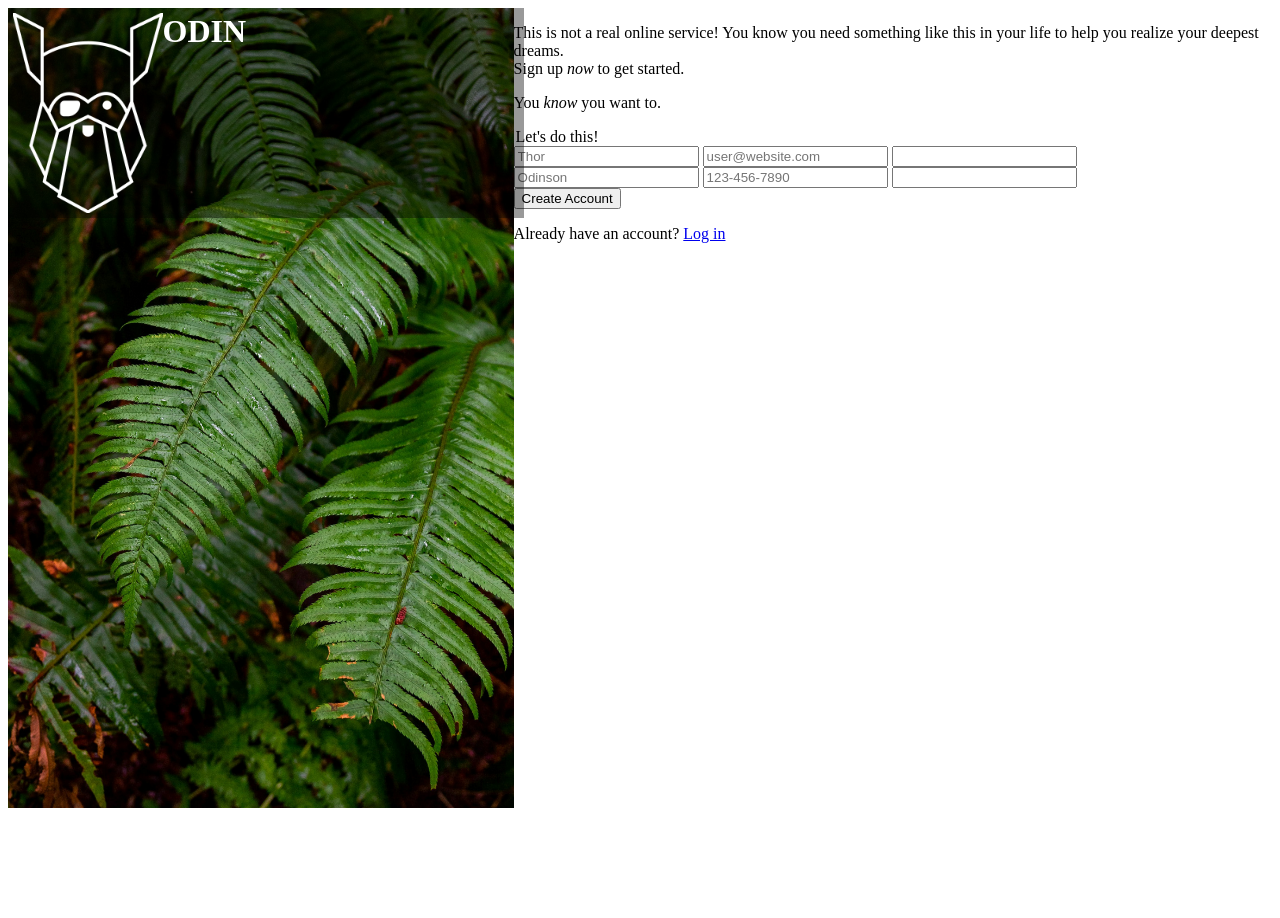
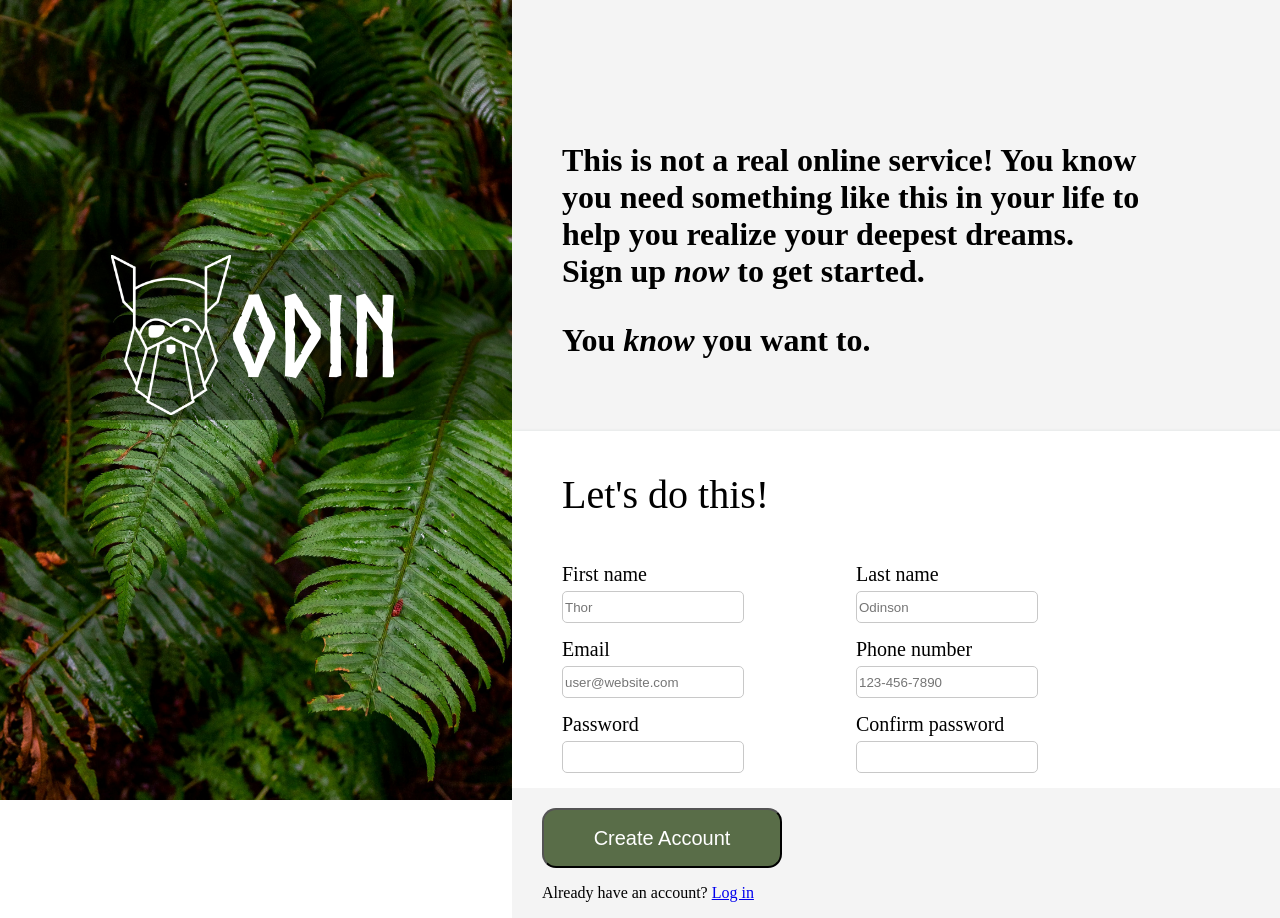
Before and after one commit to nathanruesch/odin-sign-up, a plain HTML site: page index.html in a window 1280 px wide. Before the commit the page ends 816 px from the top, so only its background shows below. Drawn offline with Linux system fonts and the light colour scheme.

Commit message:
finished html and css

```diff
--- a/index.html
+++ b/index.html
@@ -21,22 +21,28 @@
                 <p>You <span class='italic-text'>know</span> you want to.</p>
             </div>
             <div id="form-container">
+                <p id="form-legend">Let's do this!</p>
                 <form action="index.html" method="post" id="main-form">
-                    <legend>Let's do this!</legend>
                     <div class="form-div">
+                        <label for="first-name">First name</label>
                         <input type="text" name="first-name" placeholder="Thor">
+                        <label for="email">Email</label>
                         <input type="email" name="email" placeholder="user@website.com">
-                        <input type="password" name="password">
+                        <label for="password">Password</label>
+                        <input type="password" name="password" pattern="(?=.*[A-Z])(?=.*[a-z])(?=.*\d)(?=.*[@$!%*?&])[A-Za-z\d@$!%*?&]{6}">
                     </div>
                     <div class="form-div">
+                        <label for="last-name">Last name</label>
                         <input type="text" name="last-name" placeholder="Odinson">
+                        <label for="phone-number">Phone number</label>
                         <input type="text" name="phone-number" placeholder="123-456-7890">
-                        <input type="password" name="confirm-password">
+                        <label for="confirm-password">Confirm password</label>
+                        <input type="password" name="confirm-password" class="form-password" pattern="(?=.*[A-Z])(?=.*[a-z])(?=.*\d)(?=.*[@$!%*?&])[A-Za-z\d@$!%*?&]{6}">
                     </div>
-                    <button type="submit" id="create-account-button">Create Account</button>
                 </form>
             </div>
             <div id="footer-container">
+                <button type="submit" id="create-account-button" form="main-form">Create Account</button>
                 <p>Already have an account? <a href="index.html">Log in</a></p>
             </div>
         </div>
--- a/style.css
+++ b/style.css
@@ -1,5 +1,17 @@
+@font-face {
+    font-family: NorseBold;
+    src: url("fonts/Norse-Bold.otf") format("opentype");
+}
+
 :root {
     --info-container-size: 60vw;
+    --info-container-bg: rgb(244, 244, 244);
+}
+
+body {
+    padding: 0;
+    margin: 0;
+    border: 0;
 }
 
 #main-container {
@@ -23,27 +35,27 @@
     float: left;
     position: absolute;
     left: 0px;
-    top: 0px;
+    right: 0px;
+    top: 250px;
     z-index: 1000;
     background-color: rgba(0,0,0,0.4);
     padding: 5px;
     color: white;
     font-weight: bold;
     display: flex;
-    width: 100%;
-    height: 200px;
+    justify-content: center;
+    align-items: center;
+    height: 160px;
 }
 
 #image-logo-header {
-    align-self: center;
-    height: 100%;
-    color: white;
+    font-family: 'NorseBold';
+    font-size: 7rem;
 }
 
 #image-logo {
     height: 100%;
-    align-self: center;
-    width:auto;
+    width: auto;
 }
 
 /* Info Section */
@@ -51,6 +63,72 @@
 #info-container {
     width: var(--info-container-size);
     height: 100vh;
+    display: flex;
+    flex-direction: column;
+}
+
+#hero-container {
+    background-color: var(--info-container-bg);
+    padding: 110px 140px 40px 50px;
+    font-weight: 600;
+    font-size: 2rem;
+}
+
+#form-container {
+    background-color: white;
+    box-shadow: 4px 4px 5px 1px #86A09F;
+    padding: 0px 130px 15px 50px;
+}
+
+#main-form {
+    display: flex;
+}
+
+#form-legend {
+    font-size: 2.5rem;
+    font-weight: 500;
+}
+
+.form-div {
+    display: flex;
+    flex-direction: column;
+    gap: 10px;
+    width: 50%;
+}
+
+.form-div input {
+    width: 60%;
+    height: 28px;
+    border-radius: 5px;
+    border: 1px solid rgb(200, 200, 200);
+}
+
+.form-div label {
+    width: 60%;
+    height: 30px;
+    font-size: 20px;
+    padding-top: 5px;
+    margin-bottom: -12px;
+}
+
+input:invalid {
+    border-color: red;
+}
+
+#footer-container {
+    background-color: var(--info-container-bg);
+    height: 100%;
+    padding-top: 20px;
+    padding-left: 30px;
+}
+
+#footer-container button {
+    width: 240px;
+    height: 60px;
+    color: white;
+    background-color: #596D48;
+    border-radius: 14px;
+    font-size: 20px;
 }
 
 .italic-text {
```
